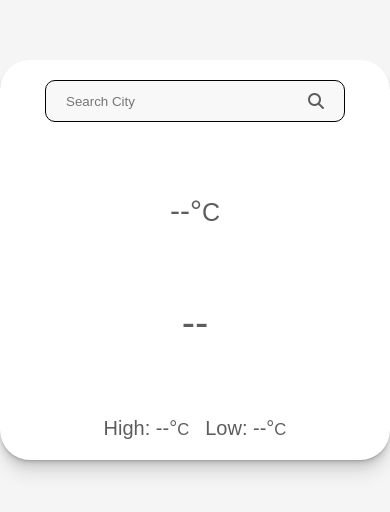
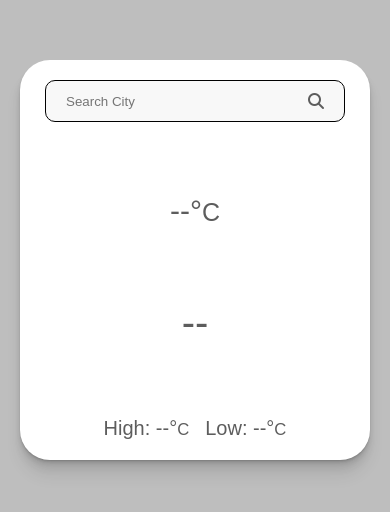
Before and after one commit to Techgiant0/Weather-app, a plain HTML site: page index.html in a window 390 px wide. Shown: the part 162-674 px from the top of the page. Drawn offline with Linux system fonts and the light colour scheme.

Commit message:
fixed bg and width on mobile devices

```diff
--- a/styles.css
+++ b/styles.css
@@ -7,7 +7,7 @@
 }
 
 body{
-    background-color: whitesmoke;
+    background-color: rgb(190, 190, 190);
     display: flex;
     justify-content: center;
     align-items: center;
@@ -102,3 +102,9 @@ body{
     width: 150px;
     height: 150px;
 }
+
+@media(width <= 768px){
+    #container{
+        width: 350px;
+    }
+}
```
